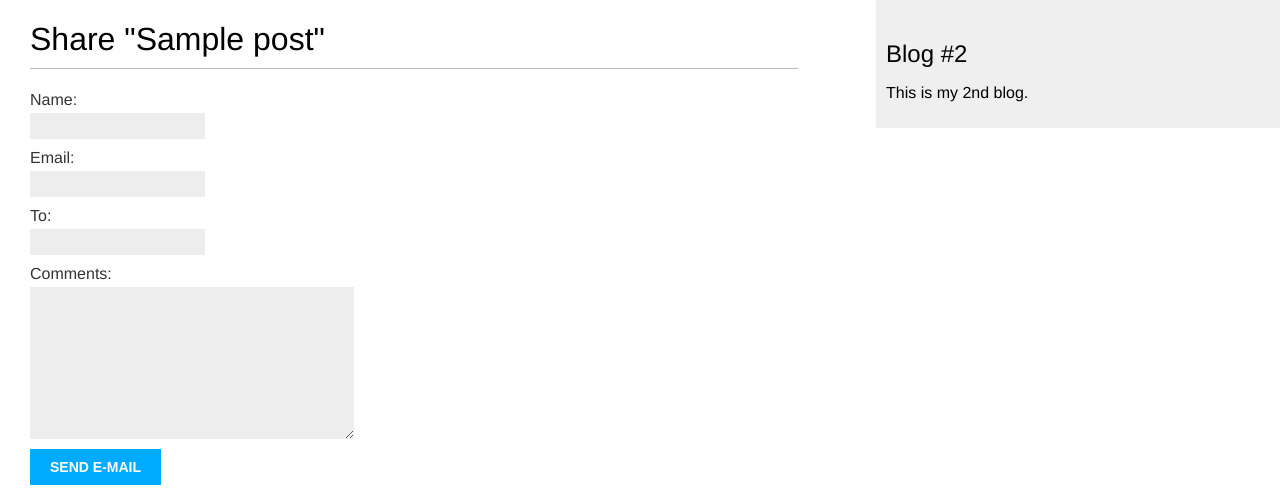
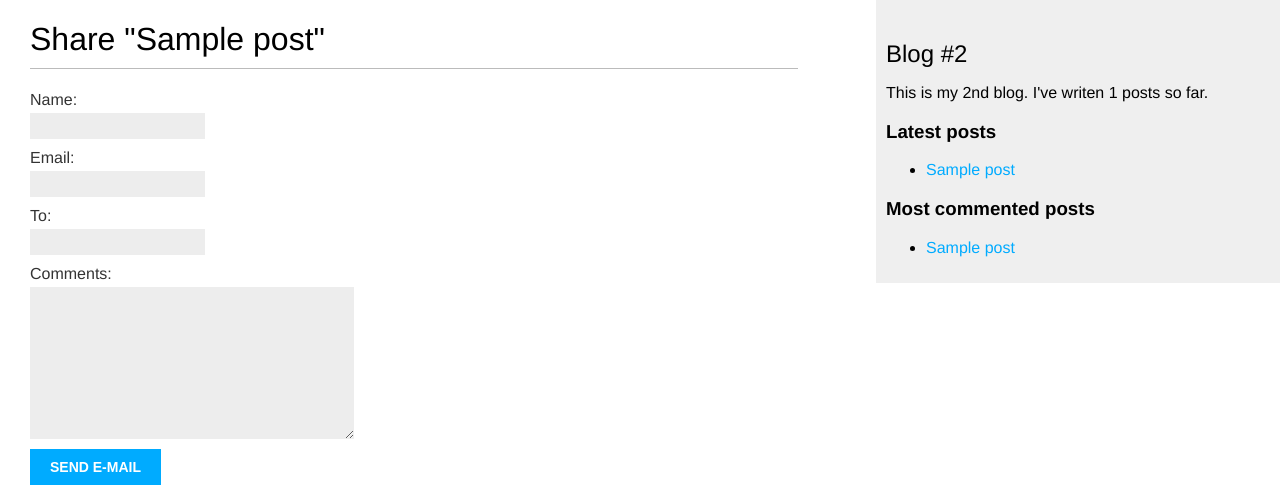
Before and after one commit to BKagadey/new_blog_django, a Django app: page /blog/1/share/ in a window 1280 px wide. Shown: the top 497 px of the page. Run offline with Django 3.2, Linux system fonts and the light colour scheme; tables that the repository leaves empty hold one stand-in row (values such as "Sample post").

Commit message:
Custom tags|Filters|Sitemap

```diff
--- a/blog/templates/blog/base.html
+++ b/blog/templates/blog/base.html
@@ -1,3 +1,4 @@
+{% load blog_tags %}
 {% load static %}
 
 <!DOCTYPE html>
@@ -19,7 +20,16 @@
     </div>
     <div id="sidebar">
         <h2>Blog #2</h2>
-        <p>This is my 2nd blog.</p>
+        <p>This is my 2nd blog. I've writen {% total_posts %} posts so far.</p>
+        <h3>Latest posts</h3>
+        {% show_latest_posts 2 %}
+        <h3>Most commented posts</h3>
+        {% get_most_commented_posts as most_commented_posts %}
+        <ul>
+            {% for post in most_commented_posts %}
+                <li><a href="{{ post.get_absolute_url }}">{{ post.title }}</a></li>
+            {% endfor %}
+        </ul>
     </div>
 </body>
 </html>
--- a/blog/templates/blog/post/details.html
+++ b/blog/templates/blog/post/details.html
@@ -1,4 +1,5 @@
 {% extends 'blog/base.html' %}
+{% load blog_tags %}
 
 {% block title %}{{ post.title }}{% endblock title %}
 
@@ -7,7 +8,7 @@
     <p class="date">
         Published {{ post.publish }} by {{ post.author }}
     </p>
-    <p> {{ post.body|linebreaks }}</p>
+    <p> {{ post.body|markdown }}</p>
     <p><a href="{% url 'blog:post_share' post.id %}">Share this post</a></p>
     <h2>Similar posts</h2>
     {% for post in similar_posts %}
@@ -26,7 +27,7 @@
                 Comment {{ forloop.counter }} by {{ comment.name }} {{ comment.created }}
 
             </p>
-            {{ comment.body|linebreaks }}
+            {{ comment.body|markdown }}
         </div>
     {% empty %}
 
--- /dev/null
+++ b/blog/templates/blog/post/latest_posts.html
@@ -0,0 +1,5 @@
+<ul>
+    {% for post in latest_posts %}
+    <li><a href="{{ post.get_absolute_url }}">{{ post.title }}</a></li>
+    {% endfor %}
+</ul>
--- a/blog/templates/blog/post/list.html
+++ b/blog/templates/blog/post/list.html
@@ -1,5 +1,7 @@
 {% extends 'blog/base.html' %}
+{% load blog_tags %}
 {% block title %}My 2nd blog on Django{% endblock title %}
+
 
 {% block content %}
     <h1>Django Blog #2</h1>
@@ -19,7 +21,7 @@
 
         </p>
         <p class="date">Published {{ post.publish }} by {{ post.author }}</p>
-        {{ post.body|truncatewords:30|linebreaks }}
+        {{ post.body|markdown|truncatewords_html:30 }}
     {% endfor %}
 
     {% include 'pagination.html' with page=posts %}
--- /dev/null
+++ b/blog/templatetags/blog_tags.py
@@ -0,0 +1,28 @@
+from django import template
+from ..models import Post
+from django.db.models import Count
+from django.utils.safestring import mark_safe
+import markdown
+
+
+
+register = template.Library()
+
+@register.simple_tag
+def total_posts():
+    return Post.published.count()
+
+
+@register.inclusion_tag('blog/post/latest_posts.html')
+def show_latest_posts(count=5):
+    latest_posts = Post.published.order_by('-publish')[:count]
+    return {'latest_posts': latest_posts}
+
+@register.simple_tag
+def get_most_commented_posts(count=2):
+    return Post.published.annotate(total_comments=Count('comments')).order_by('-total_comments')[:count]
+
+
+@register.filter(name='markdown')
+def markdown_formate(text):
+    return mark_safe(markdown.markdown(text))
--- a/blog/urls.py
+++ b/blog/urls.py
@@ -1,6 +1,9 @@
 from django.contrib import admin
 from django.urls import path
+
+from blog import sitemaps
 from . import views
+
 
 
 app_name = 'blog'
@@ -10,5 +13,5 @@ urlpatterns = [
     # path('', views.PostListView.as_view(), name='post_list'),
     path('<int:year>/<int:month>/<int:day>/<slug:post>', views.post_details, name='post_details'),
     path('<int:post_id>/share/', views.post_share, name='post_share'),
-    path('tag/<slug:tag_slug>/', views.post_list, name='post_list_by_tag')
+    path('tag/<slug:tag_slug>/', views.post_list, name='post_list_by_tag'),
 ]
--- a/config/settings.py
+++ b/config/settings.py
@@ -27,6 +27,7 @@ DEBUG = True
 
 ALLOWED_HOSTS = []
 
+SITE_ID = 1
 
 # Application definition
 
@@ -37,6 +38,9 @@ INSTALLED_APPS = [
     'django.contrib.sessions',
     'django.contrib.messages',
     'django.contrib.staticfiles',
+    'django.contrib.sites',
+    'django.contrib.sitemaps',
+
 
     #Third party
     'taggit',
@@ -69,6 +73,7 @@ TEMPLATES = [
                 'django.contrib.auth.context_processors.auth',
                 'django.contrib.messages.context_processors.messages',
             ],
+
         },
     },
 ]
--- a/config/urls.py
+++ b/config/urls.py
@@ -15,8 +15,15 @@ Including another URLconf
 """
 from django.contrib import admin
 from django.urls import path, include
+from django.contrib.sitemaps.views import sitemap
+from blog.sitemaps import PostSitemap
+
+sitemaps = {
+    'posts': PostSitemap,
+}
 
 urlpatterns = [
     path('admin/', admin.site.urls),
     path('blog/', include('blog.urls', namespace='blog')),
+    path('sitemap.xml', sitemap, {'sitemaps':sitemaps}, name='django.contrib.sitemap.views.sitemap'),
 ]
```
Also changed, not shown: blog/sitemaps.py (added, +11 -0 lines), blog/templatetags/__init__.py (added).
